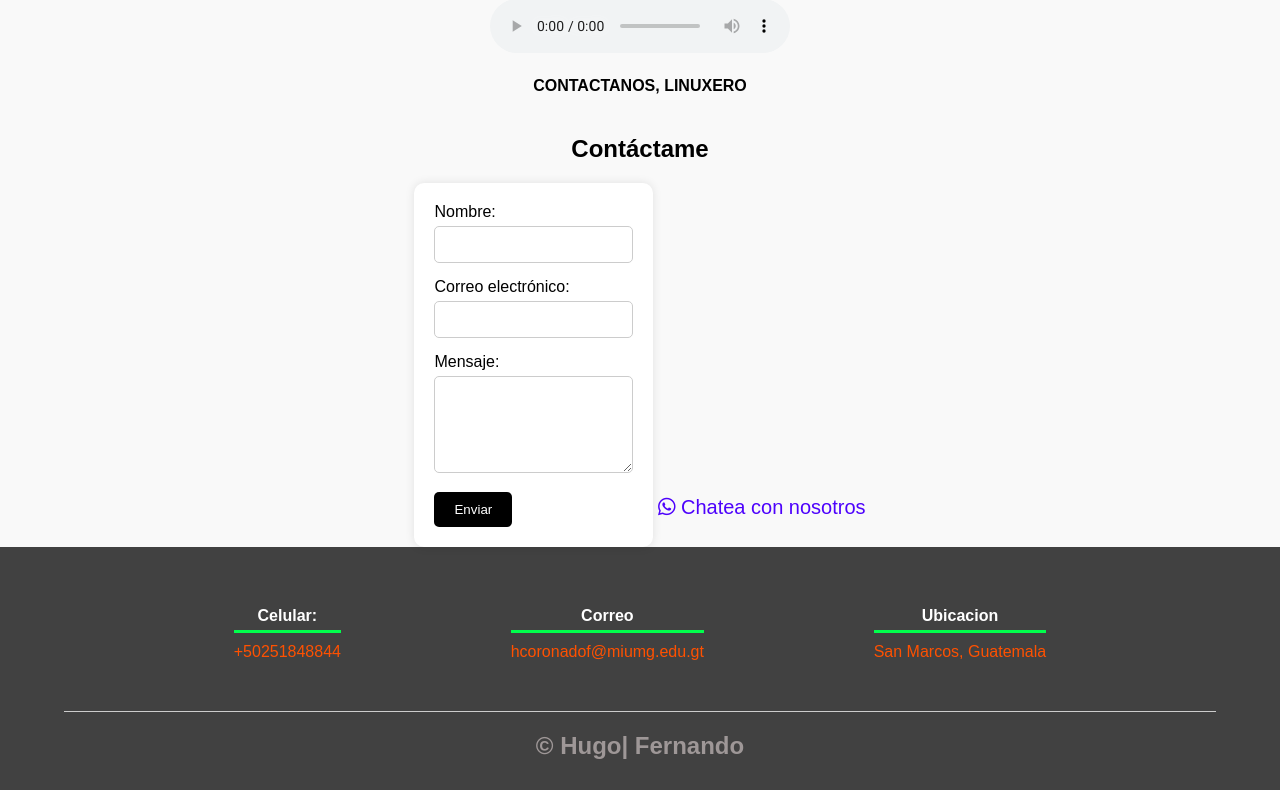
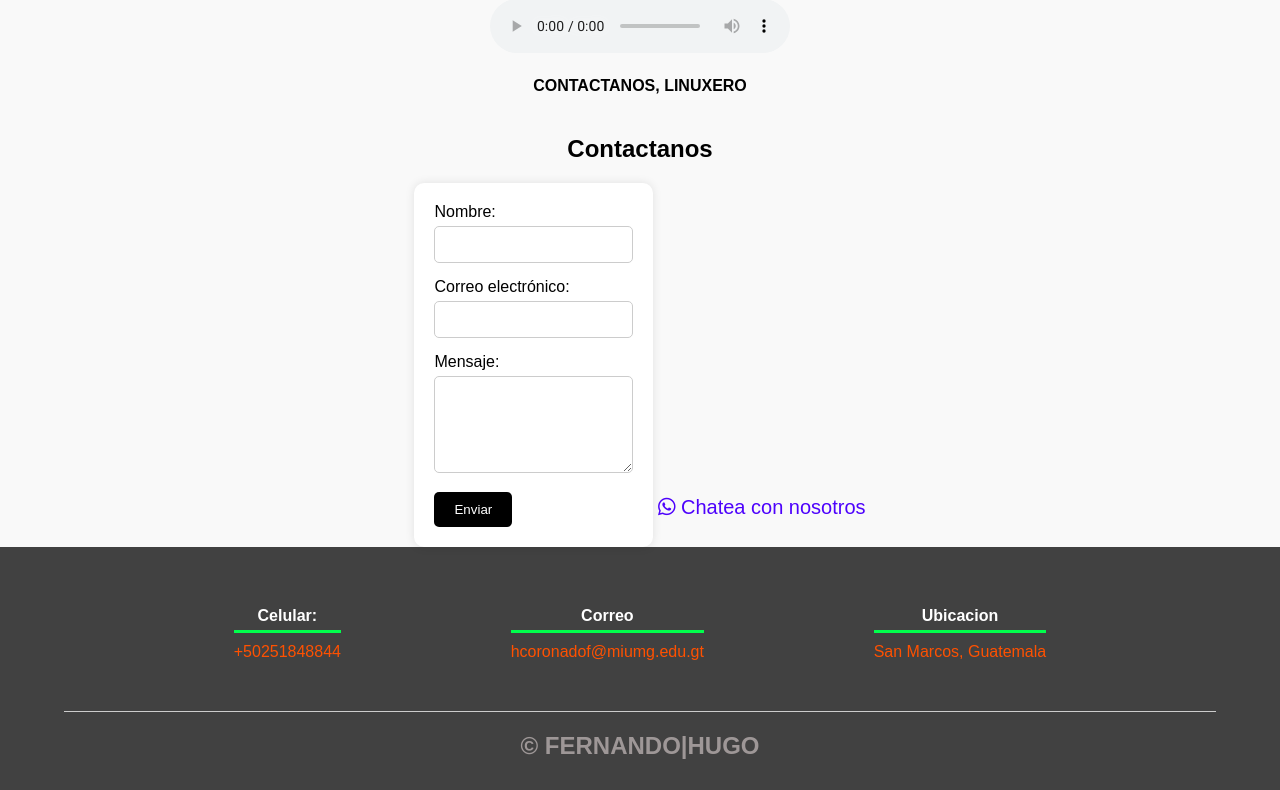
Before and after one commit to Guillermo-pagina/FERNANDOYGUILLERMO-Pagina.github.io, a plain HTML site: page index.html in a window 1280 px wide. Shown: the part 1916-2706 px from the top of the page. Drawn offline with Linux system fonts and the light colour scheme.

Commit message:
Update index.html

```diff
--- a/index.html
+++ b/index.html
@@ -254,7 +254,7 @@
     <a href="#contacto">CONTACTANOS, LINUXERO</a>
   </div>
 
-  <h2 id="contacto">Contáctame</h2>
+  <h2 id="contacto">Contactanos</h2>
 
   <form action="https://formspree.io/f/mjkwnwyn" method="POST">
     <label for="name">Nombre:</label><br>
@@ -291,7 +291,7 @@
                 <p>San Marcos, Guatemala</p>
             </div>
         </div>
-        <h2 class="titulo-final">&copy; Hugo| Fernando</h2>
+        <h2 class="titulo-final">&copy; FERNANDO|HUGO</h2>
     </footer>
 </body>
 
```
